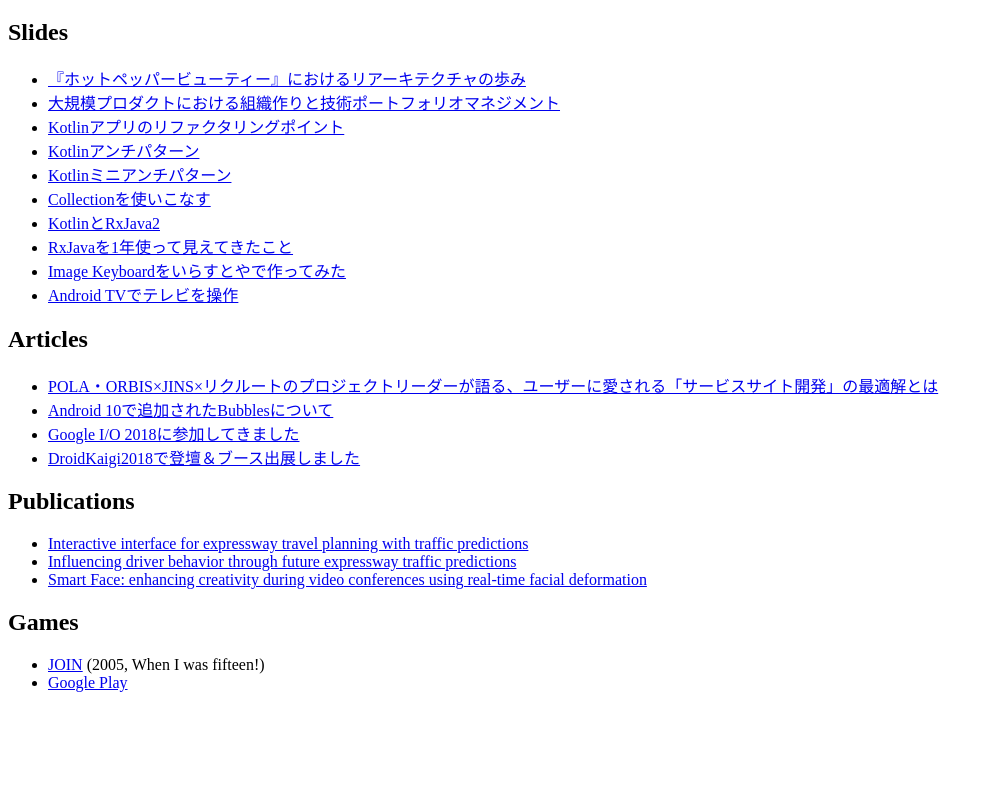
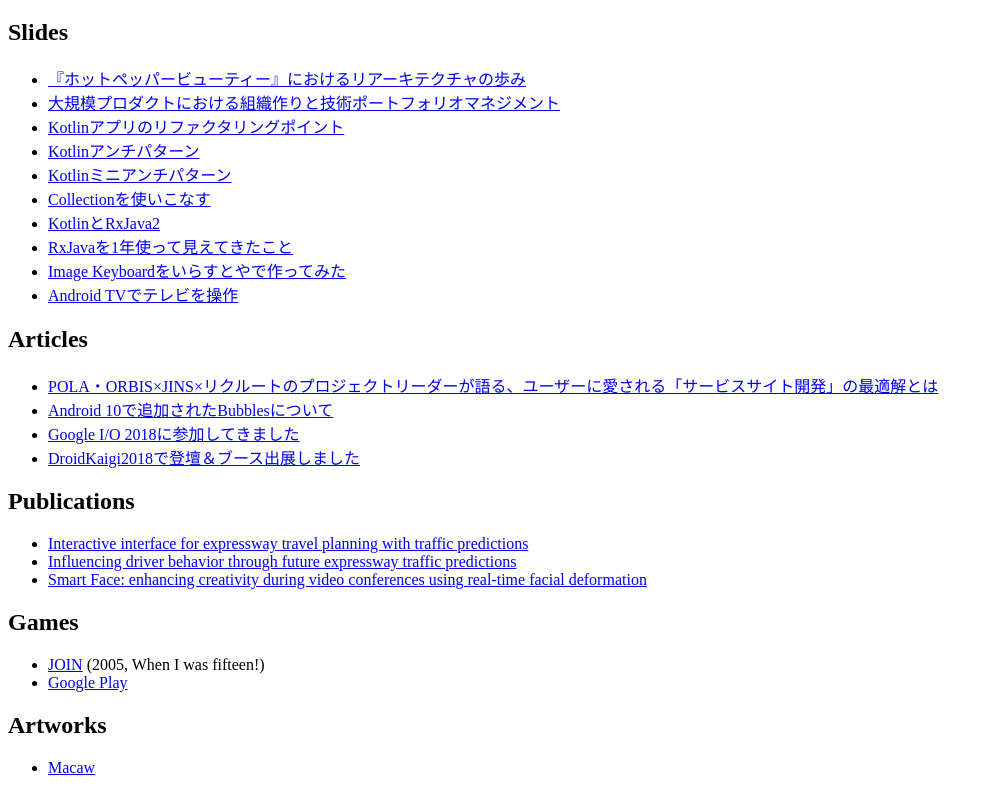
Before and after one commit to oxsoft/oxsoft.github.io, a plain HTML site: page index.html in a window 1280 px wide. Shown: the part 959-1752 px from the top of the page, without its empty margins (0-992 px from the left). Before the commit the page ends 1667 px from the top, so only its background shows below. Drawn offline with Linux system fonts and the light colour scheme.

Commit message:
Add artworks section with Macaw link

```diff
--- a/index.html
+++ b/index.html
@@ -85,5 +85,9 @@
   <li><a href="https://www.vector.co.jp/soft/win95/game/se382379.html">JOIN</a> (2005, When I was fifteen!)</li>
   <li><a href="https://play.google.com/store/apps/dev?id=5135858017831384535">Google Play</a></li>
 </ul>
+<h2>Artworks</h2>
+<ul>
+  <li><a href="https://www.kawada-toys.com/brand/perlerbeads/perler_artcontest/">Macaw</a></li>
+</ul>
 </body>
 </html>
```
